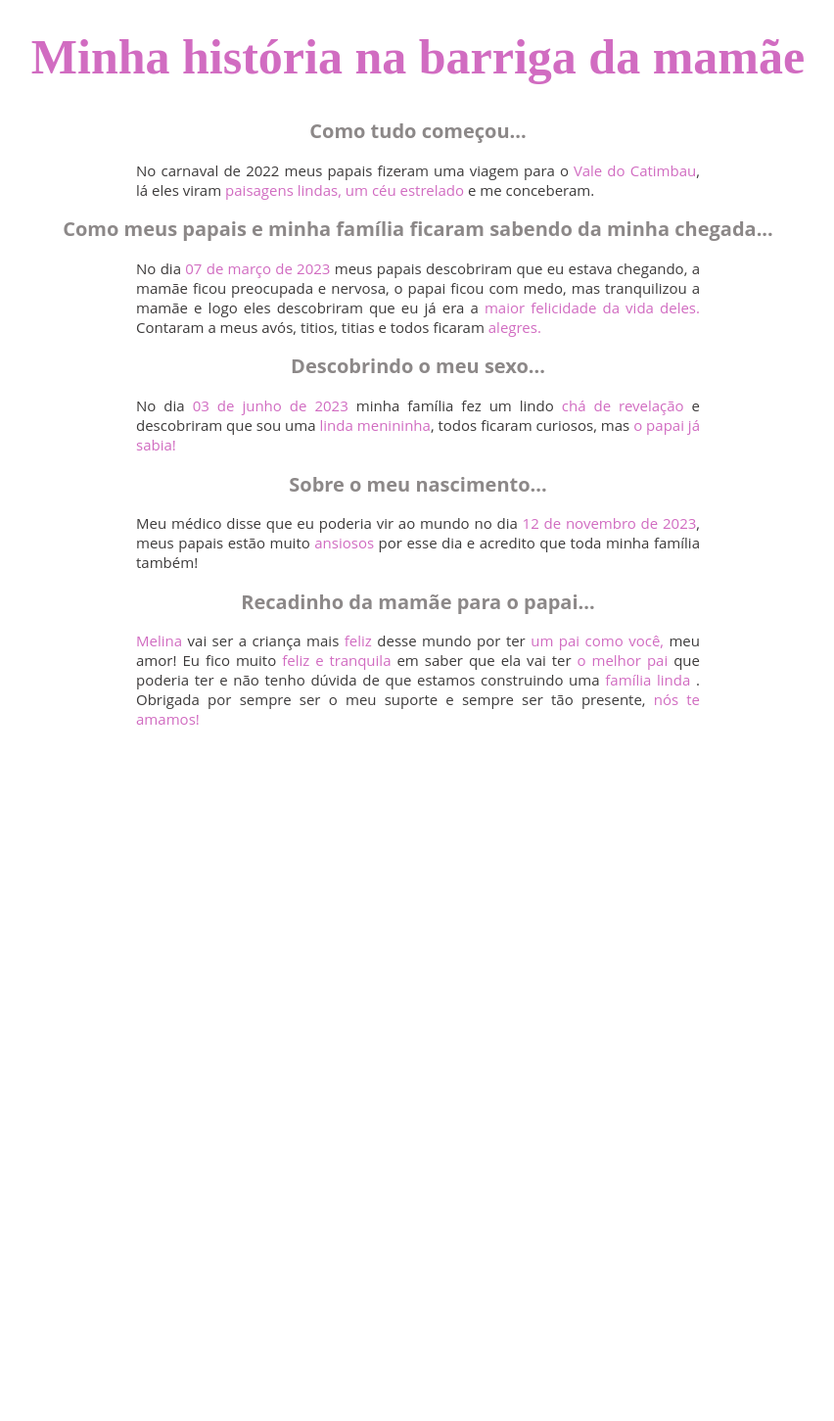
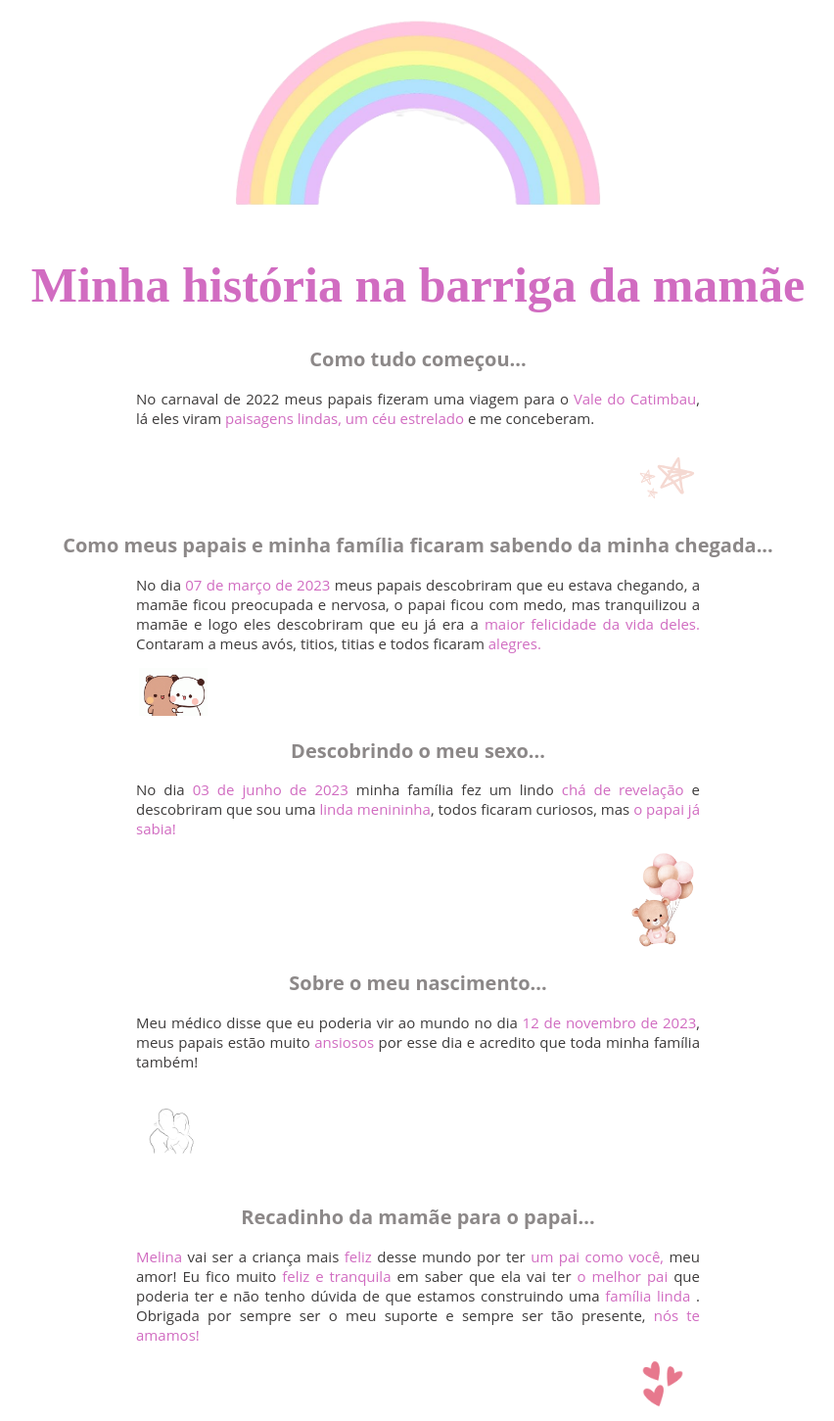
Before and after one commit to isabellamiirandam/melina-story, a plain HTML site: page index.html in a window 1280 px wide. Shown: the part 5-1456 px from the top of the page at 98% size, without its empty margins (213-1065 px from the left). Before the commit the page ends 800 px from the top, so only its background shows below. Drawn offline with Linux system fonts and the light colour scheme.

Commit message:
Refatorar adicionando as imagens e estilos

```diff
--- a/index.html
+++ b/index.html
@@ -7,6 +7,11 @@
   <link rel="stylesheet" href="style.css">
 </head>
 <body>
+
+<img
+width="400"
+src="images/arco.png">
+
 <h1>
   Minha história na <span>barriga</span> da mamãe
 </h1>
@@ -20,6 +25,11 @@
    lá eles viram <span>paisagens lindas, um céu estrelado</span> e me conceberam.
 </p>
 
+<img
+class="img-right"
+width="70"
+ src="images/Pink Star Sticker By Raseel gif for iOS & Android _ GIPHY.gif">
+
 <h2>
   Como meus papais e minha família ficaram sabendo da minha chegada...
 </h2>
@@ -31,6 +41,11 @@
   Contaram a meus avós, titios, titias e todos ficaram <span>alegres.</span>
 </p>
 
+<img
+class="img-left"
+width="70"
+src="images/Tkthao219 Bubududu Sticker - Tkthao219 Bubududu Panda - Discover & Share GIFs.gif">
+
 <h2>
   Descobrindo o meu sexo...
 </h2>
@@ -40,6 +55,11 @@
   e descobriram que sou uma <span>linda menininha</span>,
    todos ficaram curiosos, mas <span> o papai já sabia!</span>
 </p>
+
+<img
+class="img-right"
+width="70"
+src="images/urso.png">
 
 <h2>
   Sobre o meu nascimento...
@@ -51,6 +71,11 @@
   meus papais estão muito <span>ansiosos</span>
   por esse dia e acredito que toda minha família também!
 </p>
+
+<img
+class="img-left"
+width="70"
+src="images/Pin on Сова.png">
 
 <h2>
   Recadinho da mamãe para o papai...
@@ -67,5 +92,11 @@
   o meu suporte e sempre ser tão presente, <span>nós te amamos!</span>
 
 </p>
+
+<img
+class="img-right"
+width="50"
+src="images/Valentine three hearts pink (1).png">
+
 </body>
 </html>
--- a/style.css
+++ b/style.css
@@ -26,3 +26,11 @@ p {
 span{
   color: #d16cc1;
 }
+
+.img-right {
+  margin-left: 500px;
+}
+
+.img-left {
+  margin-right: 500px;
+}
```
Lines whose indentation alone changed are shown as unchanged.
